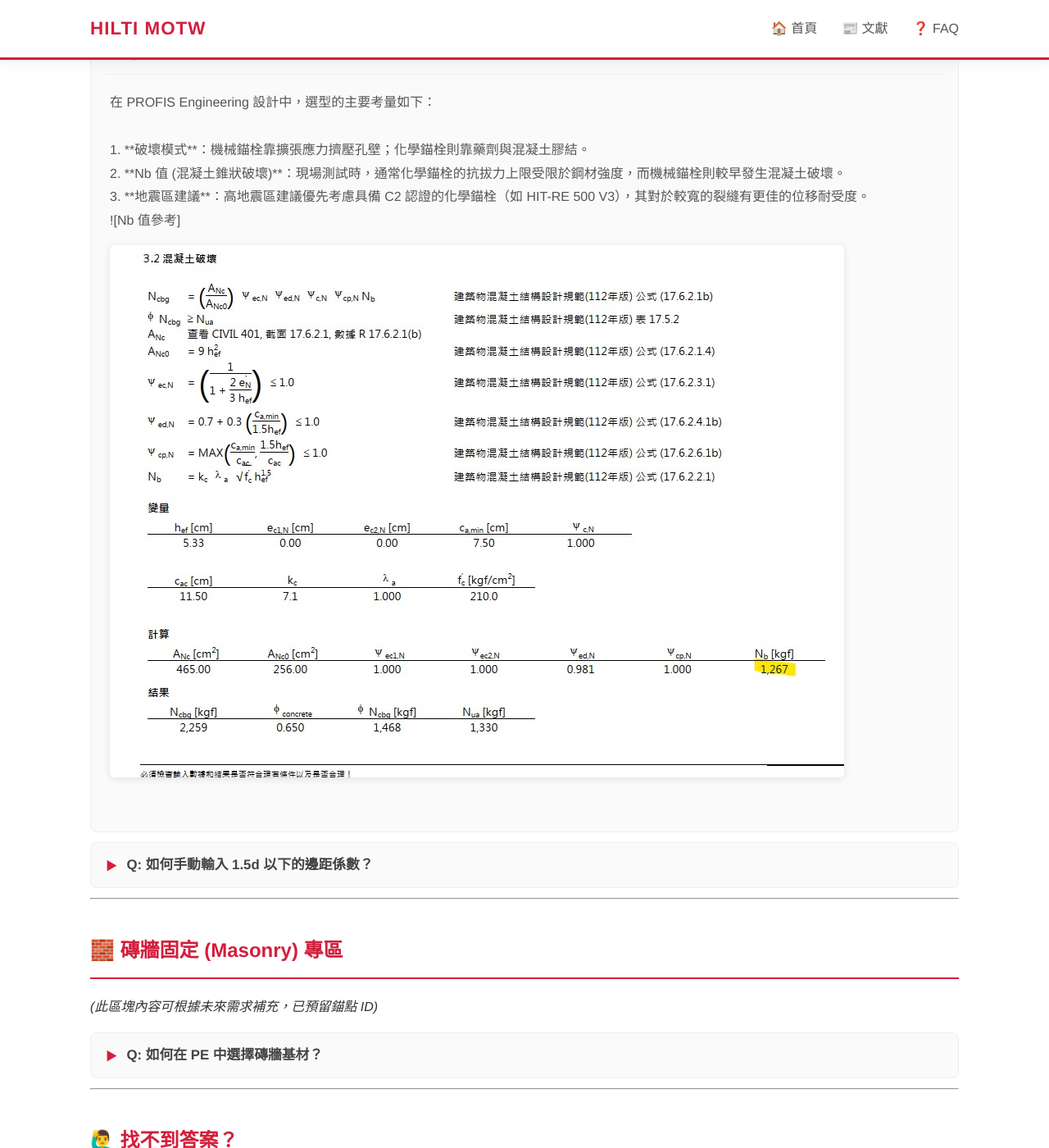
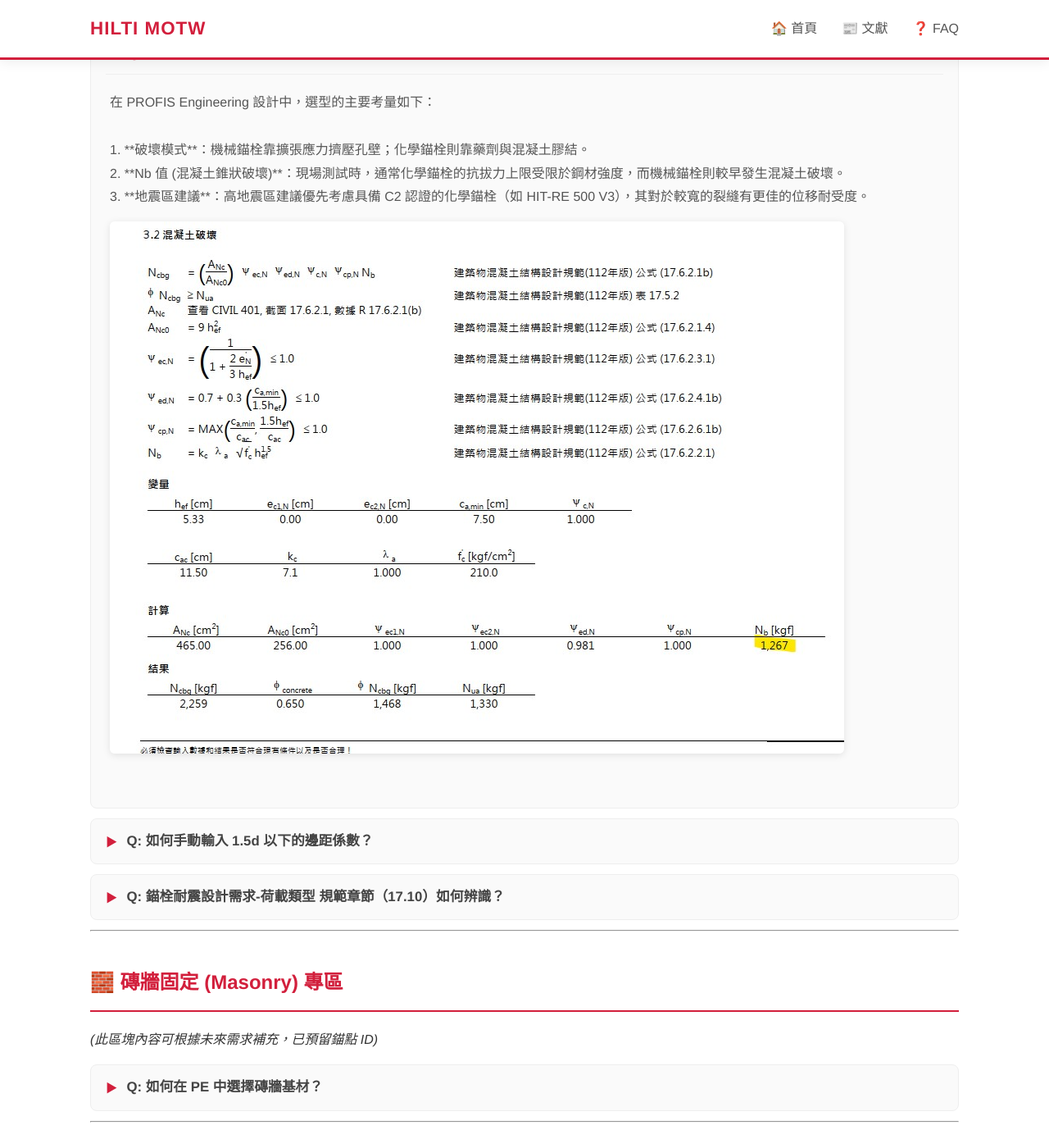
Before and after one commit to SSTTW/TWsoftware-FAQ, a Jekyll site: the page built from faq.md, in a window 1280 px wide and 1400 px high, scrolled down 1542 px. Shown: the whole window at 82% size. Built offline with Jekyll 4.4.1, drawn with Linux system fonts in a browser that asks for light colours.

Commit message:
Update faq.md

```diff
--- a/faq.md
+++ b/faq.md
@@ -135,7 +135,7 @@ title: MOTW PROFIS Engineering FAQ
 2. **Nb 值 (混凝土錐狀破壞)**：現場測試時，通常化學錨栓的抗拔力上限受限於鋼材強度，而機械錨栓則較早發生混凝土破壞。<br>
 3. **地震區建議**：高地震區建議優先考慮具備 C2 認證的化學錨栓（如 HIT-RE 500 V3），其對於較寬的裂縫有更佳的位移耐受度。
 <br>
-![Nb 值參考]<img src="./images/image.png"><br>
+<img src="./images/image.png"><br>
 </div>
 </details>
 
@@ -143,6 +143,13 @@ title: MOTW PROFIS Engineering FAQ
 <summary>Q: 如何手動輸入 1.5d 以下的邊距係數？</summary>
 <div class="answer-content">
 雖然 AISI S100 建議邊距不得小於 1.5d，但在 PE 軟體中，設計者可根據實際工程補強狀況，手動在參數欄位調整數值。若數值過低，軟體會顯示紅字警示，此時須檢核是否增加鋼板厚度或進行邊緣補強。
+</div>
+</details>
+
+<details>
+<summary>Q: 錨栓耐震設計需求-荷載類型 規範章節（17.10）如何辨識？ </summary>
+<div class="answer-content">
+<img src="./images/image 33.png"><br>
 </div>
 </details>
 
```
